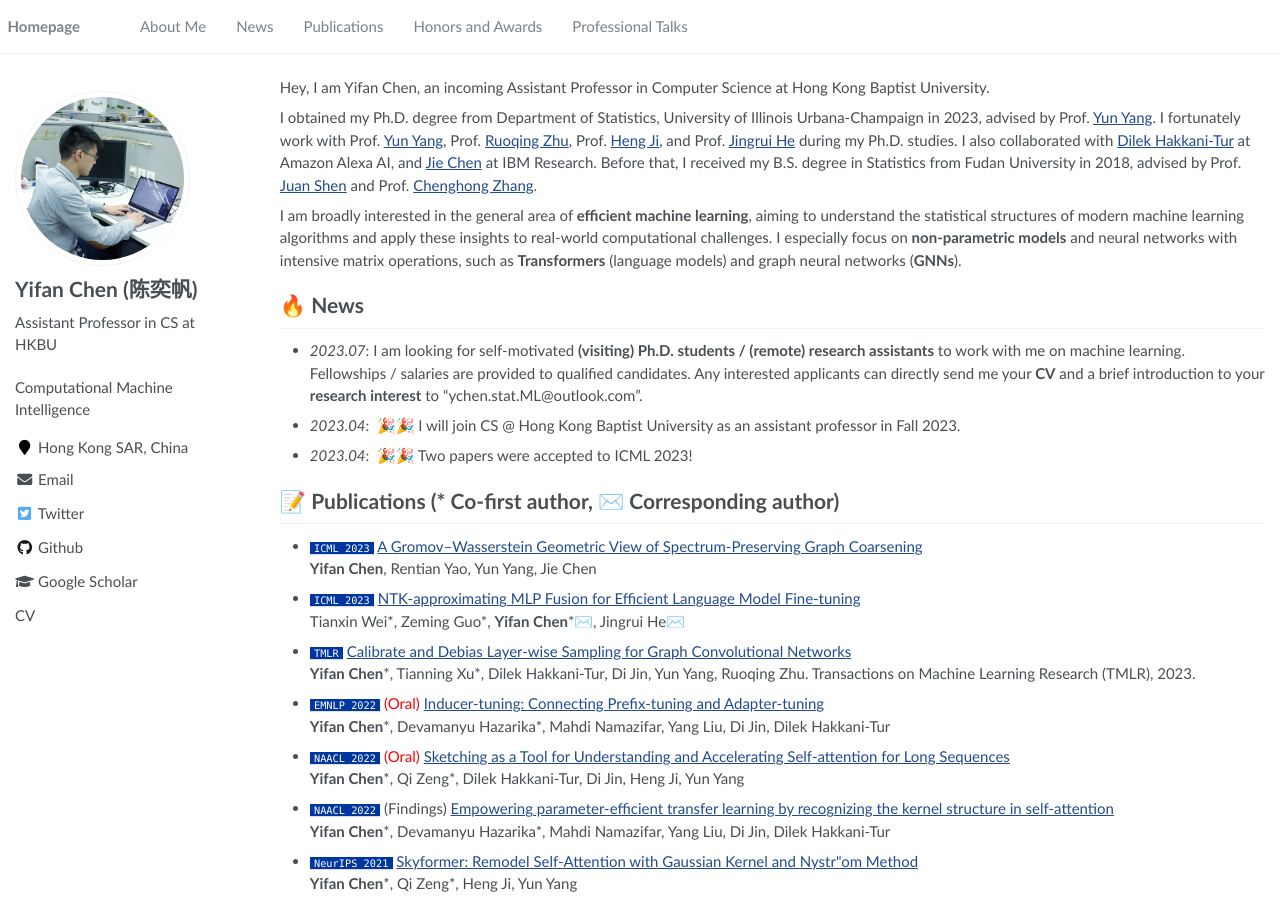
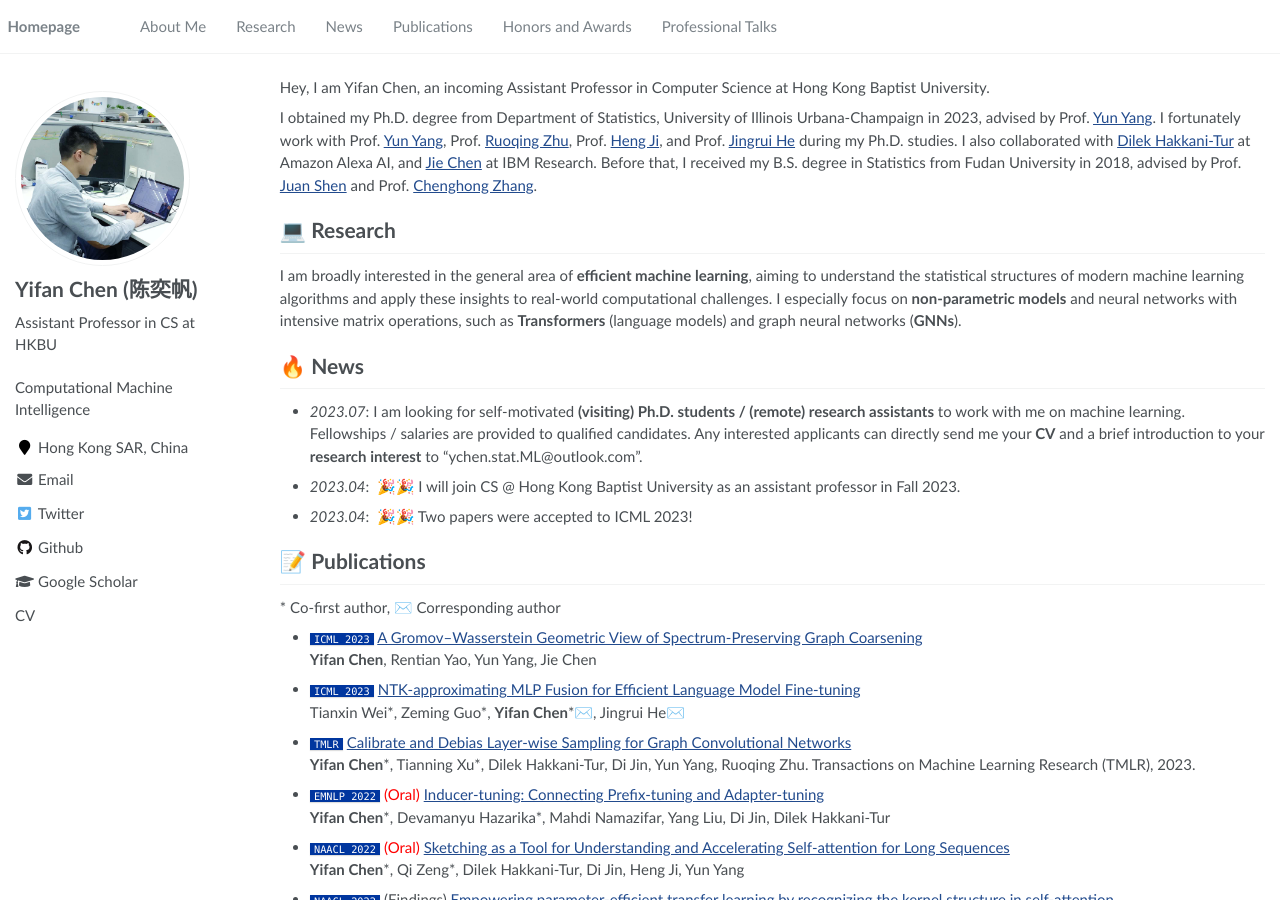
Before and after one commit to ychen-stat-ml/ychen-stat-ml.github.io, a Jekyll site: the page built from _pages/about.md, in a window 1280 px wide and 900 px high. Built offline with Jekyll 4.4.1, drawn with Linux system fonts in a browser that asks for light colours.

Commit message:
add research section

```diff
--- a/_data/navigation.yml
+++ b/_data/navigation.yml
@@ -2,6 +2,9 @@
 main:
   - title: "About Me"
     url: "/#about-me"
+
+  - title: "Research"
+    url: "/#-research"
 
   - title: "News"
     url: "/#-news"
--- a/_pages/about.md
+++ b/_pages/about.md
@@ -27,6 +27,8 @@ and Prof. <a href="https://ischool.illinois.edu/people/jingrui-he/">Jingrui He</
 I also collaborated with <a href="https://www.linkedin.com/in/dilek-hakkani-tur-9517543/">Dilek Hakkani-Tur</a> at Amazon Alexa AI, and <a href="https://research.ibm.com/people/jie-chen">Jie Chen</a> at IBM Research.
 Before that, I received my B.S. degree in Statistics from Fudan University in 2018, advised by Prof. <a href="https://www.fdsm.fudan.edu.cn/en/teacher/preview.aspx?UID=141685">Juan Shen</a> and Prof. <a href="https://www.fdsm.fudan.edu.cn/en/teacher/preview.aspx?UID=1859">Chenghong Zhang</a>.
 
+# 💻 Research
+
 I am broadly interested in the general area of **efficient machine learning**, aiming to understand the statistical structures of modern machine learning algorithms and apply these insights to real-world computational challenges.
 I especially focus on <strong>non-parametric models</strong> and neural networks with intensive matrix operations, such as <strong>Transformers</strong> (language models) and graph neural networks (<strong>GNNs</strong>).
 
@@ -36,7 +38,9 @@ I especially focus on <strong>non-parametric models</strong> and neural networks
 - *2023.04*: &nbsp;🎉🎉 I will join CS @ Hong Kong Baptist University as an assistant professor in Fall 2023.
 - *2023.04*: &nbsp;🎉🎉 Two papers were accepted to ICML 2023!
 
-# 📝 Publications (* Co-first author, ✉️ Corresponding author)
+# 📝 Publications
+
+\* Co-first author, ✉️ Corresponding author
 
 <!-- <div class='paper-box'><div class='paper-box-image'><div><div class="badge">ICML 2023</div><img src='images/500x300.png' alt="sym" width="100%"></div></div>
 <div class='paper-box-text' markdown="1">
```
